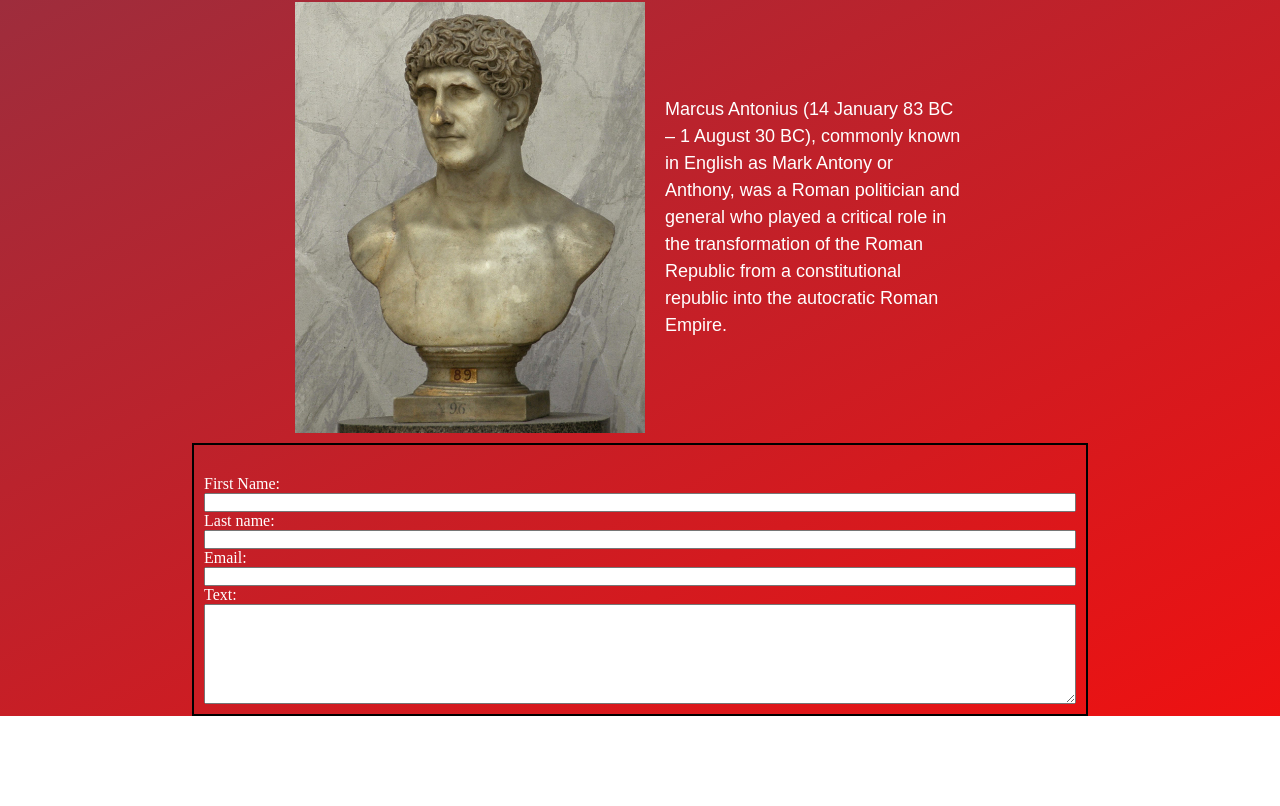
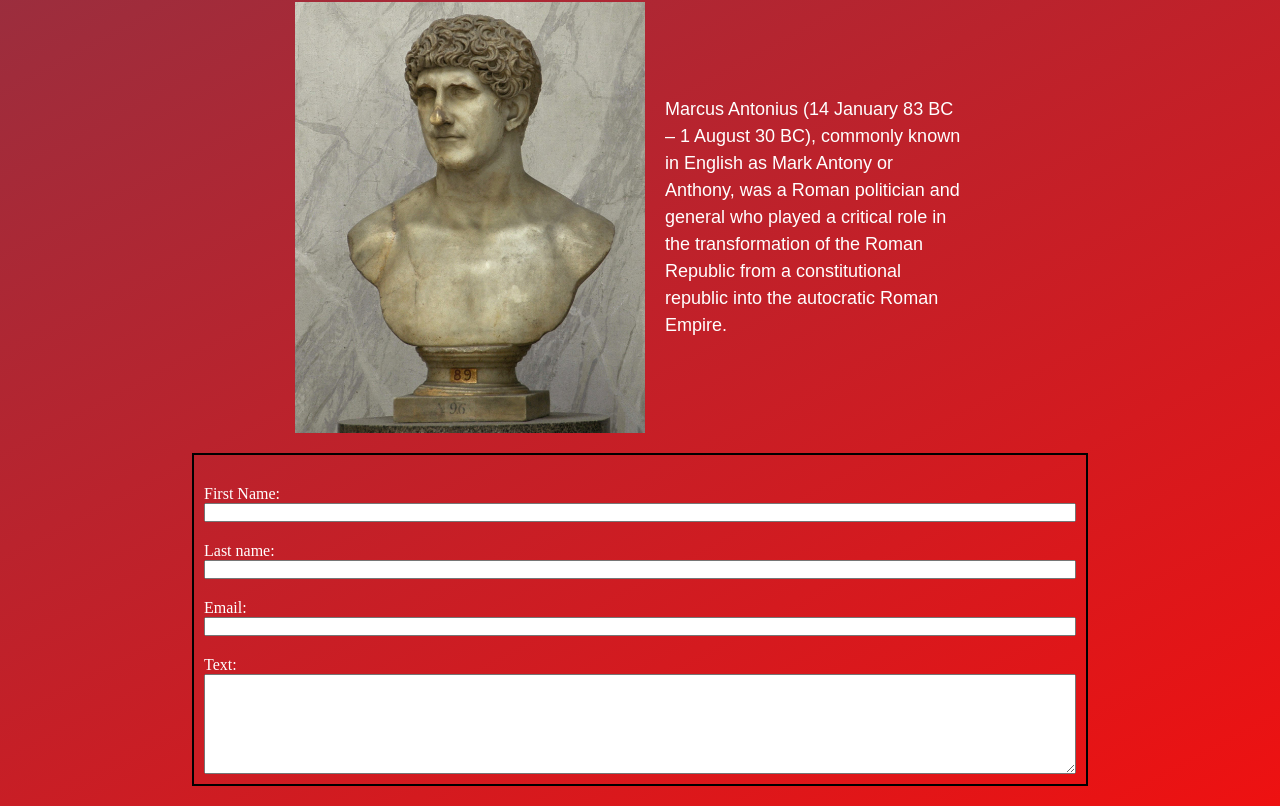
Before and after one commit to TrygveKontoret/my-hobby, a React (Create React App) app: page / in a window 1280 px wide. Shown: the part 1322-2128 px from the top of the page. Before the commit the page ends 2038 px from the top, so only its background shows below. Built offline with nearby package versions, Linux system fonts and the light colour scheme.

Commit message:
fixed background

```diff
--- a/src/components/form/Form.js
+++ b/src/components/form/Form.js
@@ -5,7 +5,8 @@ export const FormWrapper = styled.form`
     margin: auto;
     border: 2px solid black;
     padding: 10px;
-    margin-top: 10px;
+    margin-top: 20px;
+    margin-bottom: 20px;
 
 `;
 
@@ -37,10 +38,16 @@ const Form = () => {
                 <Div>
                     <Label for="firstname">First Name:</Label>
                     <Input type="text" id="firstname"></Input>
+                </Div>
+                <Div>
                     <Label for="lastname">Last name:</Label>
                     <Input type="text" id="lastname"></Input>
+                </Div>
+                <Div>
                     <Label for="email">Email:</Label>
                     <Input type="text" id="email"></Input>
+                </Div>
+                <Div>
                     <Label for="text">Text:</Label>
                     <TextArea type="text" id="text"></TextArea>
                 </Div>
--- a/src/sass/partials/_layout.scss
+++ b/src/sass/partials/_layout.scss
@@ -7,6 +7,6 @@
     box-sizing: border-box;
 }
 
-.wrapper {
+body {
     background: variables.$gradient;
 }
```
